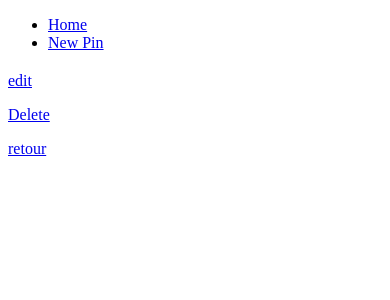
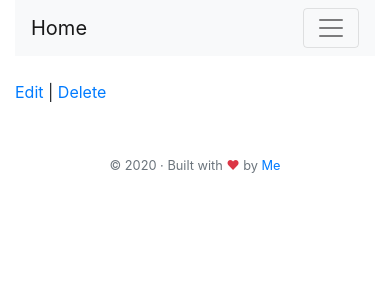
Before and after one commit to larousse83/Tuto-Symfony, a Symfony app: template templates/pins/show.html.twig in a window 390 px wide. Shown: the top 300 px of the page. Run offline with Twig, Linux system fonts and the light colour scheme; the template is opened without the code that fills it, so the values that code supplies are empty; some libraries are stand-ins or nearby versions.

Commit message:
add bootstrap & use form themes & fix bug

```diff
--- a/src/Entity/Pin.php
+++ b/src/Entity/Pin.php
@@ -46,7 +46,7 @@ class Pin
         return $this->title;
     }
 
-    public function setTitle(string $title): self
+    public function setTitle(?string $title): self
     {
         $this->title = $title;
 
@@ -58,7 +58,7 @@ class Pin
         return $this->description;
     }
 
-    public function setDescription(string $description): self
+    public function setDescription(?string $description): self
     {
         $this->description = $description;
 
--- a/templates/layouts/base.html.twig
+++ b/templates/layouts/base.html.twig
@@ -3,12 +3,20 @@
     <head>
         <meta charset="UTF-8">
         <title>{% block title %}Welcome!{% endblock %}</title>
-        {% block stylesheets %}{% endblock %}
+        {% block stylesheets %}
+            <!-- CSS -->
+            <link rel="stylesheet"
+                  href="https://cdn.jsdelivr.net/npm/bootstrap@4.5.3/dist/css/bootstrap.min.css"
+                  integrity="sha384-TX8t27EcRE3e/ihU7zmQxVncDAy5uIKz4rEkgIXeMed4M0jlfIDPvg6uqKI2xXr2"
+                  crossorigin="anonymous">
             <style>
                 .alert{
                     padding: 10px;
                     color: white;
                     text-align: center;
+                    margin: 0;
+                    border: none;
+                    border-radius: 0;
                 }
 
                 .alert-success{
@@ -23,16 +31,21 @@
                     background-color: blue;
                 }
             </style>
+        {% endblock %}
     </head>
     <body>
         {{ include('layouts/partials/_flash_messages.html.twig') }}
-        <nav>
-            <ul>
-                <li><a href="{{ path('app_home') }}">Home</a></li>
-                <li><a href="{{ path('app_pin_create') }}">New Pin</a></li>
-            </ul>
-        </nav>
+        {{ include('layouts/partials/_nav.html.twig') }}
+
+        <main role="main"class="container">
             {% block body %}{% endblock %}
-        {% block javascripts %}{% endblock %}
+        </main>
+
+        {{ include('layouts/partials/_footer.html.twig') }}
+
+        {% block javascripts %}
+            <script src="https://code.jquery.com/jquery-3.5.1.slim.min.js" integrity="sha384-DfXdz2htPH0lsSSs5nCTpuj/zy4C+OGpamoFVy38MVBnE+IbbVYUew+OrCXaRkfj" crossorigin="anonymous"></script>
+            <script src="https://cdn.jsdelivr.net/npm/bootstrap@4.5.3/dist/js/bootstrap.bundle.min.js" integrity="sha384-ho+j7jyWK8fNQe+A12Hb8AhRq26LrZ/JpcUGGOn+Y7RsweNrtN/tE3MoK7ZeZDyx" crossorigin="anonymous"></script>
+        {% endblock %}
     </body>
 </html>
--- /dev/null
+++ b/templates/layouts/partials/_footer.html.twig
@@ -0,0 +1,8 @@
+<div class="container text-center mt-5">
+    <p class="text-muted">
+        <small>
+            &copy; {{ 'now'|date('Y') }} &middot;
+            Built with <span class="text-danger">&hearts;</span> by <a href="">Me</a>
+        </small>
+    </p>
+</div>
--- /dev/null
+++ b/templates/layouts/partials/_nav.html.twig
@@ -0,0 +1,23 @@
+<div class="container">
+    <nav class="navbar navbar-expand-sm navbar-light bg-light mb-4">
+        <a class="navbar-brand" href="{{ path('app_home') }}">Home</a>
+        <button class="navbar-toggler" type="button" data-toggle="collapse" data-target="#navbarsExample03" aria-controls="navbarsExample03" aria-expanded="false" aria-label="Toggle navigation">
+            <span class="navbar-toggler-icon"></span>
+        </button>
+
+        <div class="collapse navbar-collapse" id="navbarsExample03">
+            <ul class="navbar-nav ml-auto">
+                <li class="nav-item">
+                    <a class="nav-link" href="{{ path('app_pin_create') }}">New Pin</a>
+                </li>
+                <li class="nav-item">
+                    <a class="nav-link" href="#">Account</a>
+                </li>
+                <li class="nav-item">
+                    <a class="nav-link" href="#">Logout</a>
+                </li>
+            </ul>
+        </div>
+    </nav>
+
+</div>
--- a/templates/pins/_form.html.twig
+++ b/templates/pins/_form.html.twig
@@ -1,5 +1,5 @@
 {# Formulaire FormBuilder #}
     {{ form_start(form) }}
         {{ form_widget(form) }}
-<input type="submit" value="{{submitButtonText ?? 'Create Pin'}}" formnovalidate>
+<input type="submit" value="{{submitButtonText ?? 'Create Pin'}}" class="btn btn-primary btn-block" formnovalidate>
 {{ form_end(form) }}
--- a/templates/pins/index.html.twig
+++ b/templates/pins/index.html.twig
@@ -13,7 +13,6 @@
         <article>
             <h2><a href="{{ path("app_pins_show", {id : pin.id}) }}">{{ pin.title }}</a></h2>
             <p>{{ pin.description|u.truncate(20, '...', false) }}</p>
-            <p><a href="{{ path("app_pins_show", {'id' : pin.id}) }}">voir</a></p>
             <p>Submited {{ pin.createdAt|ago }}</p>
         </article>
     {% else %}
--- a/templates/pins/show.html.twig
+++ b/templates/pins/show.html.twig
@@ -8,11 +8,9 @@
         <p>{{ pin.description }}</p>
     </article>
 
-    <p><a href="{{ path('app_pins_edit', {id:pin.id}) }}">edit</a></p>
-    <p><a href="#"
-          onclick="event.preventDefault(); confirm('Are you sure') &&
-          document.getElementById('js-pin-delete-form').submit();">Delete</a></p>
-    <p><a href="{{ path('app_home') }}">retour</a></p>
+    <a href="{{ path('app_pins_edit', {id:pin.id}) }}">Edit</a> |
+    <a href="#" onclick="event.preventDefault(); confirm('Are you sure') &&
+    document.getElementById('js-pin-delete-form').submit();">Delete</a>
 
     <form id="js-pin-delete-form" action="{{ path('app_pins_delete', {id:pin.id}) }}" method="post" style="display: none">
         <input type="hidden" name="csrf_token_deletePin" value="{{ csrf_token('pin_deletion_'~pin.id) }}">
```
Also changed, not shown: templates/pins/create.html.twig (+7 -2 lines), templates/pins/edit.html.twig (+6 -2 lines), 1 other file. Lines whose indentation alone changed are shown as unchanged.
